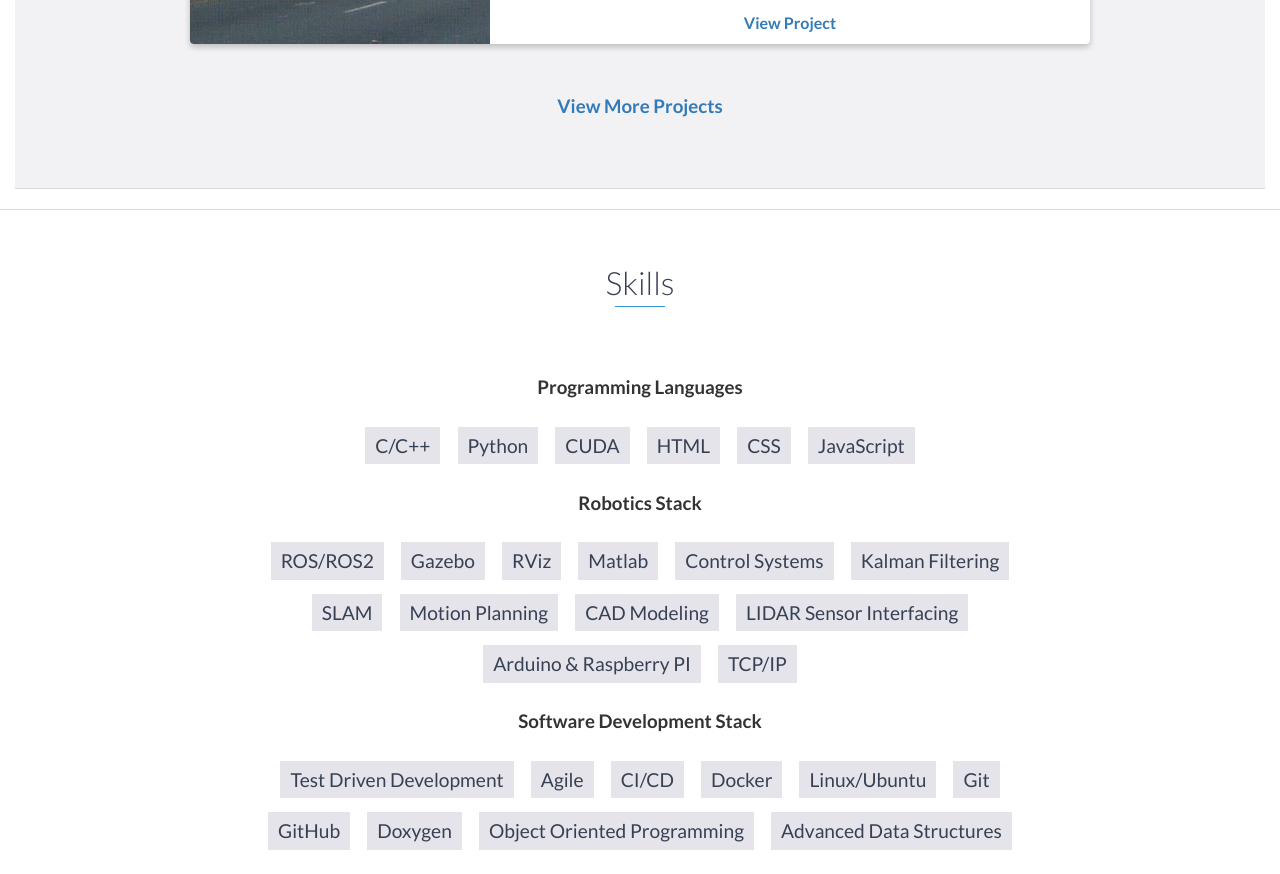
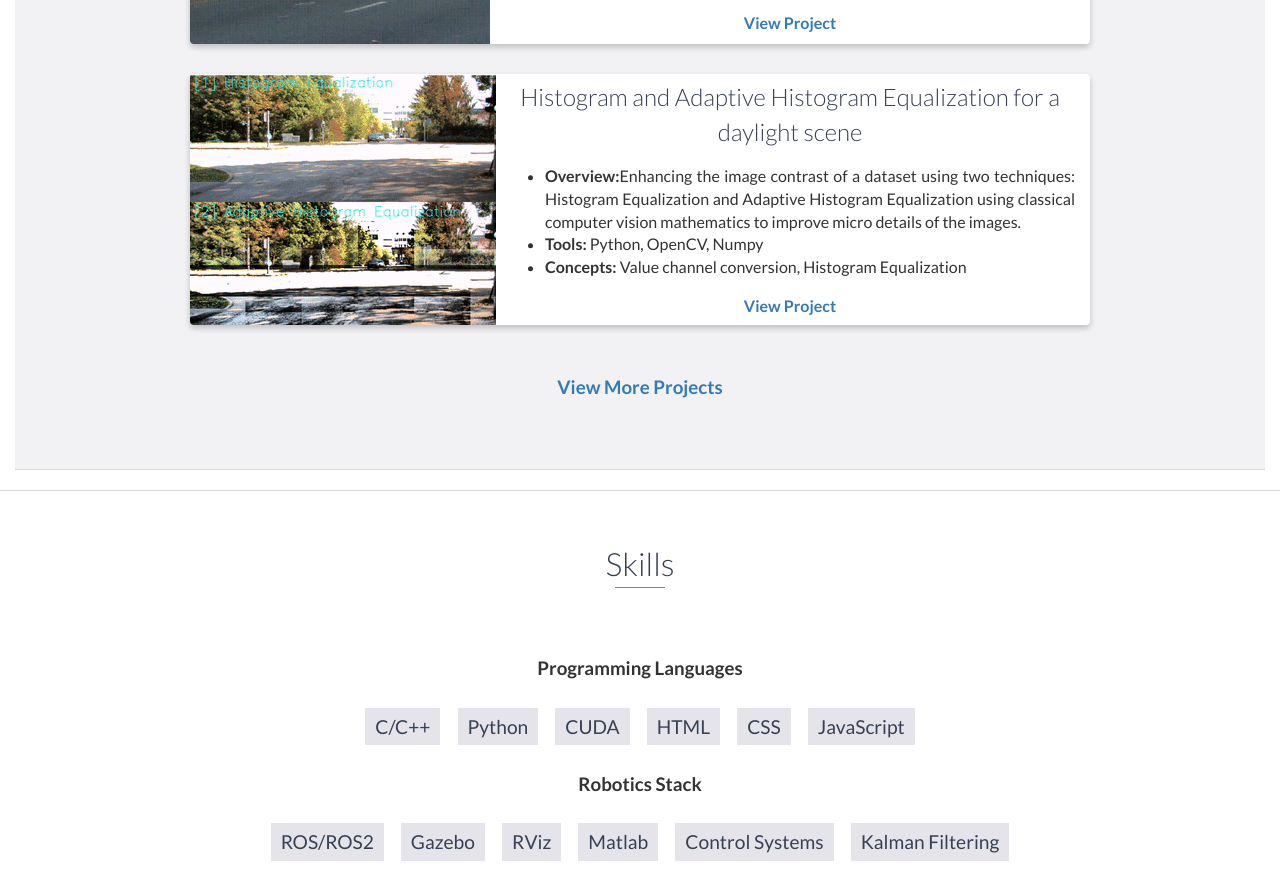
Before and after one commit to bharadwaj-chukkala/bharadwaj-chukkala.github.io, a website: page index.html in a window 1280 px wide. Shown: the part 4649-5523 px from the top of the page. Drawn offline with nearby package versions, Linux system fonts and the light colour scheme.

Commit message:
adding new project

```diff
--- a/index.html
+++ b/index.html
@@ -361,6 +361,35 @@
                     <!-- End .project-info -->
                 </div>
                 <!-- End .project -->
+
+                <div class="project shadow-large">
+                    <div class="project-image">
+                        <img src="images/perception/hist_adp_hist.png" />
+                    </div>
+                    <!-- End .project-image -->
+                    <div class="project-info">
+                        <h3>Histogram and Adaptive Histogram Equalization for a daylight scene</h3>
+                        <p align="justify">
+                            <!-- Over the past few years, the world has been facing a pandemic, and the medical waste generated during this period has been a major concern. So  -->
+                            <ul>
+                                <li align="justify">
+                                    <b>Overview:</b>Enhancing the image contrast of a dataset using two techniques: Histogram Equalization and Adaptive Histogram Equalization using classical computer vision mathematics to improve micro details of the images.
+                                </li>
+                                <li align="justify">
+                                    <b>Tools:</b> Python, OpenCV, Numpy
+                                </li>
+                                <li align="justify">
+                                    <b>Concepts:</b> Value channel conversion, Histogram Equalization
+                                </li>
+                            </ul>
+
+                        </p>
+                        <a href="https://github.com/bharadwaj-chukkala/Histogram-and-Adaptive-Histogram-Equalization-for-a-daylight-scene" target="_blank" rel="noopener noreferrer"><b>View Project</b></a>
+                    </div>
+                    <!-- End .project-info -->
+                </div>
+                <!-- End .project -->
+
                 </div>
 
                 <h3><a href="https://github.com/bharadwaj-chukkala" target="_blank"> View More Projects</a></h3>
```
Also changed, not shown: images/perception/hist_adp_hist.png (added).
